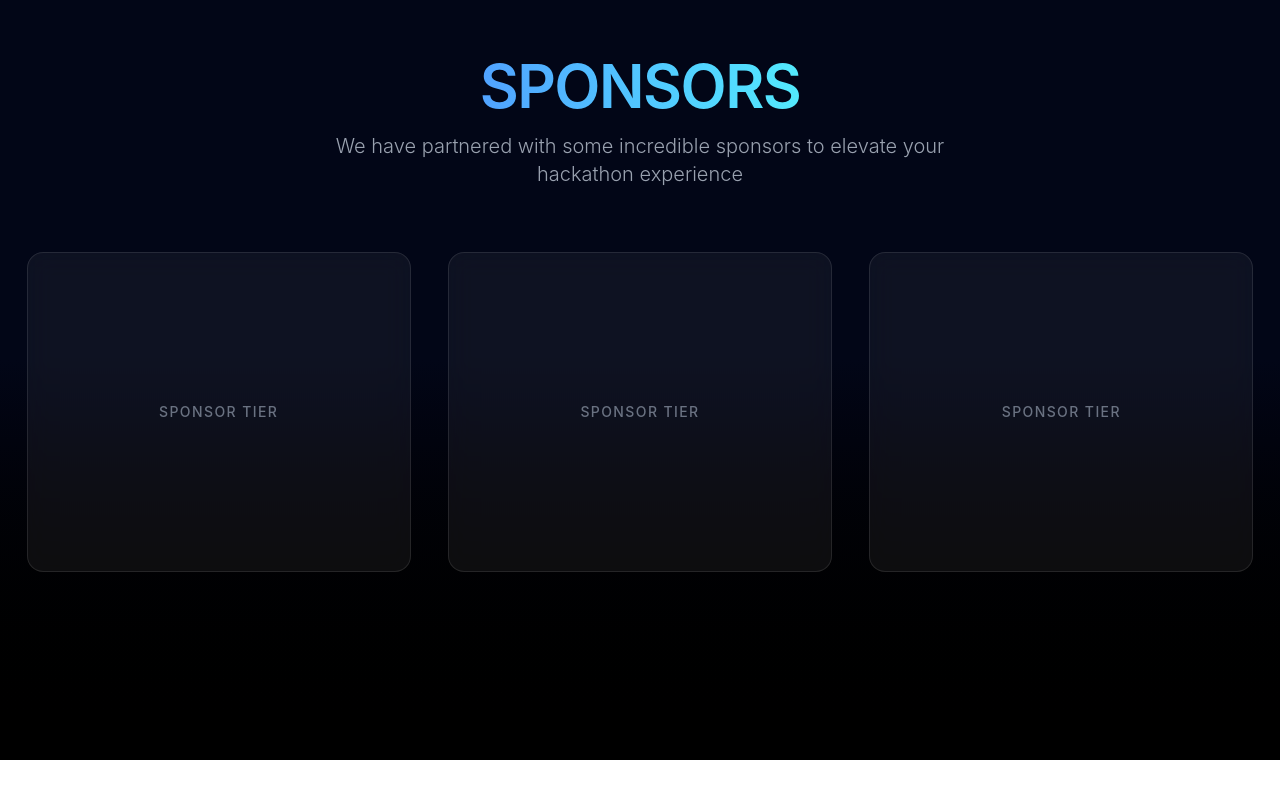
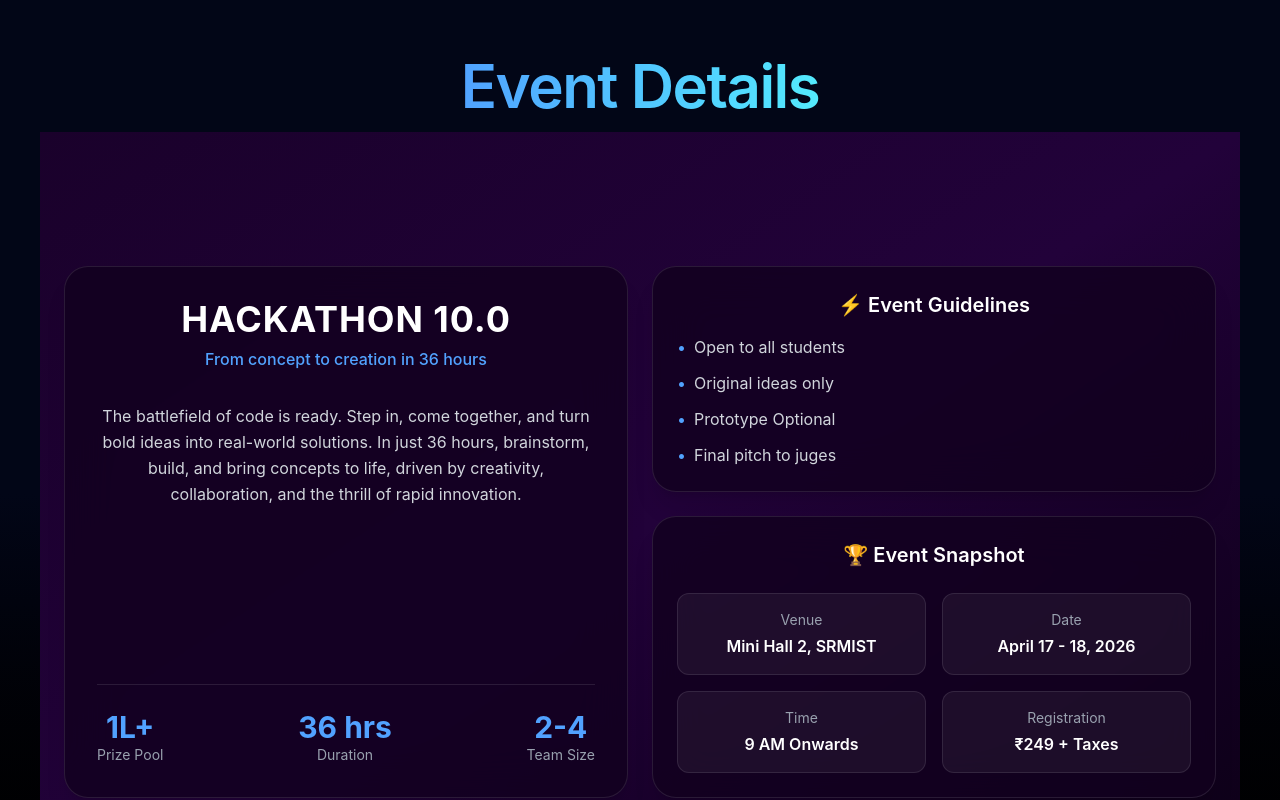
Before and after one commit to RohanAM6606/Hackathon-10.0, a React (Vite) app: page / in a window 1280 px wide. Shown: the part 840-1640 px from the top of the page. Before the commit the page ends 1600 px from the top, so only its background shows below. Built offline with nearby package versions, Linux system fonts and the light colour scheme.

Commit message:
Added Event Details

```diff
--- /dev/null
+++ b/src/components/EventDetails/EventDetails.jsx
@@ -0,0 +1,117 @@
+const EventDetails = () => {
+  return (
+
+ <section className="relative w-screen min-h-screen py-24 px-6 overflow-hidden bg-gradient-to-b from-[#020617] via-[#020617] to-black">
+      <div className="relative z-10 flex flex-col items-center justify-center text-center space-y-16 max-w-7xl mx-auto">
+
+        {/* HEADING AND SUBHEADING */}
+        <div className="space-y-4">
+          <h2 className="text-4xl md:text-6xl font-semibold tracking-tight">
+            <span className="bg-gradient-to-r from-blue-400 to-cyan-300 bg-clip-text text-transparent">
+              Event Details
+            </span>
+          </h2>
+              <div className="min-h-screen bg-gradient-to-br from-[#1a012b] via-[#22023a] to-[#0b0014] text-white p-6 flex items-center justify-center">
+
+      <div className="grid grid-cols-1 lg:grid-cols-2 gap-6 max-w-6xl w-full">
+
+        {/* LEFT CARD */}
+        <div className="bg-[#12001f]/80 backdrop-blur-xl rounded-3xl p-8 border border-white/10 shadow-xl flex flex-col justify-between">
+
+          <div>
+            <h1 className="text-4xl font-bold tracking-wide">HACKATHON 10.0</h1>
+            <p className="text-blue-400 mt-2 font-medium">
+              From concept to creation in 36 hours
+            </p>
+
+            <p className="text-gray-300 mt-8 leading-relaxed">
+             The battlefield of code is ready. Step in, come together, and turn bold ideas into real-world solutions. In just 36 hours, brainstorm, build, and bring concepts to life, driven by creativity, collaboration, and the thrill of rapid innovation.
+            </p>
+          </div>
+
+          {/* Bottom Stats */}
+          <div className="flex justify-between mt-10 border-t border-white/10 pt-6">
+            <div>
+              <h2 className="text-3xl font-bold text-blue-400">1L+</h2>
+              <p className="text-gray-400 text-sm">Prize Pool</p>
+            </div>
+
+            <div>
+              <h2 className="text-3xl font-bold text-blue-400">36 hrs</h2>
+              <p className="text-gray-400 text-sm">Duration</p>
+            </div>
+
+            <div>
+              <h2 className="text-3xl font-bold text-blue-400">2-4</h2>
+              <p className="text-gray-400 text-sm">Team Size</p>
+            </div>
+          </div>
+        </div>
+
+        {/* RIGHT SIDE */}
+        <div className="flex flex-col gap-6">
+
+          {/* Guidelines */}
+          <div className="bg-[#12001f]/80 backdrop-blur-xl rounded-3xl p-6 border border-white/10 shadow-xl">
+            <h2 className="text-xl font-semibold mb-4">⚡ Event Guidelines</h2>
+
+            <ul className="space-y-3 text-gray-300">
+              <li className="flex gap-2">
+                <span className="text-blue-400">•</span>
+               Open to all students
+              </li>
+              <li className="flex gap-2">
+                <span className="text-blue-400">•</span>
+              Original ideas only
+              </li>
+              <li className="flex gap-2">
+                <span className="text-blue-400">•</span>
+             Prototype Optional
+              </li>
+              <li className="flex gap-2">
+                <span className="text-blue-400">•</span>
+            Final pitch to juges
+              </li>
+            </ul>
+          </div>
+
+          {/* Snapshot */}
+          <div className="bg-[#12001f]/80 backdrop-blur-xl rounded-3xl p-6 border border-white/10 shadow-xl">
+            <h2 className="text-xl font-semibold mb-6">🏆 Event Snapshot</h2>
+
+            <div className="grid grid-cols-2 gap-4">
+
+              <div className="bg-white/5 rounded-xl p-4 border border-white/10">
+                <p className="text-gray-400 text-sm">Venue</p>
+                <p className="mt-1 font-semibold">Mini Hall 2, SRMIST</p>
+              </div>
+
+              <div className="bg-white/5 rounded-xl p-4 border border-white/10">
+                <p className="text-gray-400 text-sm">Date</p>
+                <p className="mt-1 font-semibold">April 17 - 18, 2026</p>
+              </div>
+
+              <div className="bg-white/5 rounded-xl p-4 border border-white/10">
+                <p className="text-gray-400 text-sm">Time</p>
+                <p className="mt-1 font-semibold">9 AM Onwards</p>
+              </div>
+
+              <div className="bg-white/5 rounded-xl p-4 border border-white/10">
+                <p className="text-gray-400 text-sm">Registration</p>
+                <p className="mt-1 font-semibold">₹249 + Taxes</p>
+              </div>
+
+            </div>
+          </div>
+
+        </div>
+      </div>
+    </div>
+    </div>
+    </div>
+        </section>
+
+  );
+};
+
+export default EventDetails;
--- a/src/pages/Home.jsx
+++ b/src/pages/Home.jsx
@@ -1,7 +1,7 @@
 import HeroSection from "../components/Hero/HeroSection";
 import Sponsor from "../components/Sponsor/Sponsor";
 import Navbar from "../components/Navbar/Navbar";
-
+import EventDetails from "../components/EventDetails/EventDetails";
 const Home = () => {
   return (
     <div>
@@ -9,6 +9,9 @@ const Home = () => {
 
     <div data-section="home">
         <HeroSection />
+      </div>
+      <div data-section="eventdetails">
+        <EventDetails />
       </div>
 
       <div data-section="sponsor">
```
